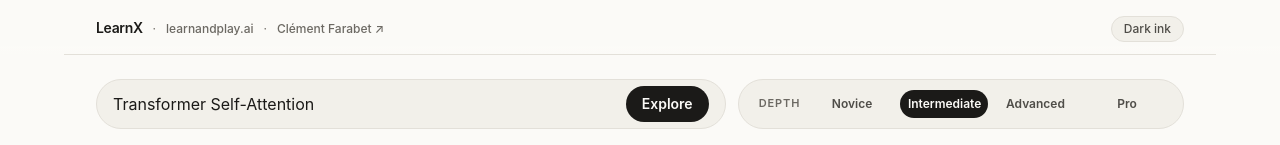
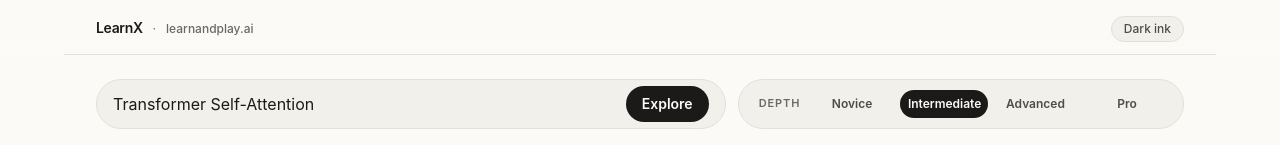
Before and after one commit to clementfarabet/learnx, a React (Vite) app: page / in a window 1280 px wide. Shown: the top 145 px of the page. Built offline with nearby package versions, Linux system fonts and the light colour scheme.

Commit message:
Remove external site references from UI and storage keys

```diff
--- a/index.html
+++ b/index.html
@@ -21,7 +21,7 @@
     <script>
       (function() {
         try {
-          var saved = localStorage.getItem('clmt_theme') || localStorage.getItem('lp_theme');
+          var saved = localStorage.getItem('lp_theme');
           if (saved === 'dark' || saved === 'light') {
             document.documentElement.setAttribute('data-theme', saved);
           }
--- a/src/App.tsx
+++ b/src/App.tsx
@@ -8,8 +8,7 @@ import { Loader2, ArrowRight } from 'lucide-react';
 export function App() {
   const [theme, setTheme] = useState<'light' | 'dark'>(() => {
     try {
-      const saved =
-        localStorage.getItem('clmt_theme') || localStorage.getItem('lp_theme');
+      const saved = localStorage.getItem('lp_theme');
       if (saved === 'dark' || saved === 'light') return saved;
     } catch {
       // ignore
@@ -23,7 +22,6 @@ export function App() {
   useEffect(() => {
     document.documentElement.setAttribute('data-theme', theme);
     try {
-      localStorage.setItem('clmt_theme', theme);
       localStorage.setItem('lp_theme', theme);
     } catch {
       // ignore
@@ -185,7 +183,7 @@ export function App() {
       className="min-h-screen flex flex-col"
       style={{ backgroundColor: 'var(--paper)', color: 'var(--ink)' }}
     >
-      {/* Top Editorial Masthead — clmt.ai style */}
+      {/* Top Editorial Masthead */}
       <header
         className="sticky top-0 z-30"
         style={{
@@ -213,16 +211,6 @@ export function App() {
               style={{ color: 'var(--ink-3)' }}
             >
               learnandplay.ai
-            </a>
-            <span className="text-xs" style={{ color: 'var(--ink-3)' }}>
-              ·
-            </span>
-            <a
-              href="https://clmt.ai"
-              className="text-xs font-medium hover:underline"
-              style={{ color: 'var(--ink-3)' }}
-            >
-              Clément Farabet ↗
             </a>
           </div>
 
@@ -636,7 +624,7 @@ export function App() {
             {/* Interactive Concept Illustration */}
             <InteractiveIllustration illustration={microsite.illustration} />
 
-            {/* Editorial Key Reference Rows (clmt.ai .rows style) */}
+            {/* Editorial Key Reference Rows */}
             {microsite.keyFacts && microsite.keyFacts.length > 0 && (
               <div
                 className="pt-4 border-t"
@@ -771,10 +759,6 @@ export function App() {
             <a href="/" className="hover:underline">
               learnandplay.ai
             </a>
-            <span>·</span>
-            <a href="https://clmt.ai" className="hover:underline">
-              clmt.ai ↗
-            </a>
           </div>
         </div>
       </footer>
--- a/src/components/InteractiveIllustration.tsx
+++ b/src/components/InteractiveIllustration.tsx
@@ -90,7 +90,7 @@ export const InteractiveIllustration: React.FC<Props> = ({ illustration }) => {
             </marker>
           </defs>
 
-          {/* Subtle architectural guide rings matching clmt.ai line art */}
+          {/* Subtle architectural guide rings */}
           {illustration?.visualTheme === 'orbital' && (
             <g stroke="var(--rule)" fill="none" strokeWidth="1">
               <ellipse cx="400" cy="155" rx="250" ry="105" strokeDasharray="4 6" />
```
